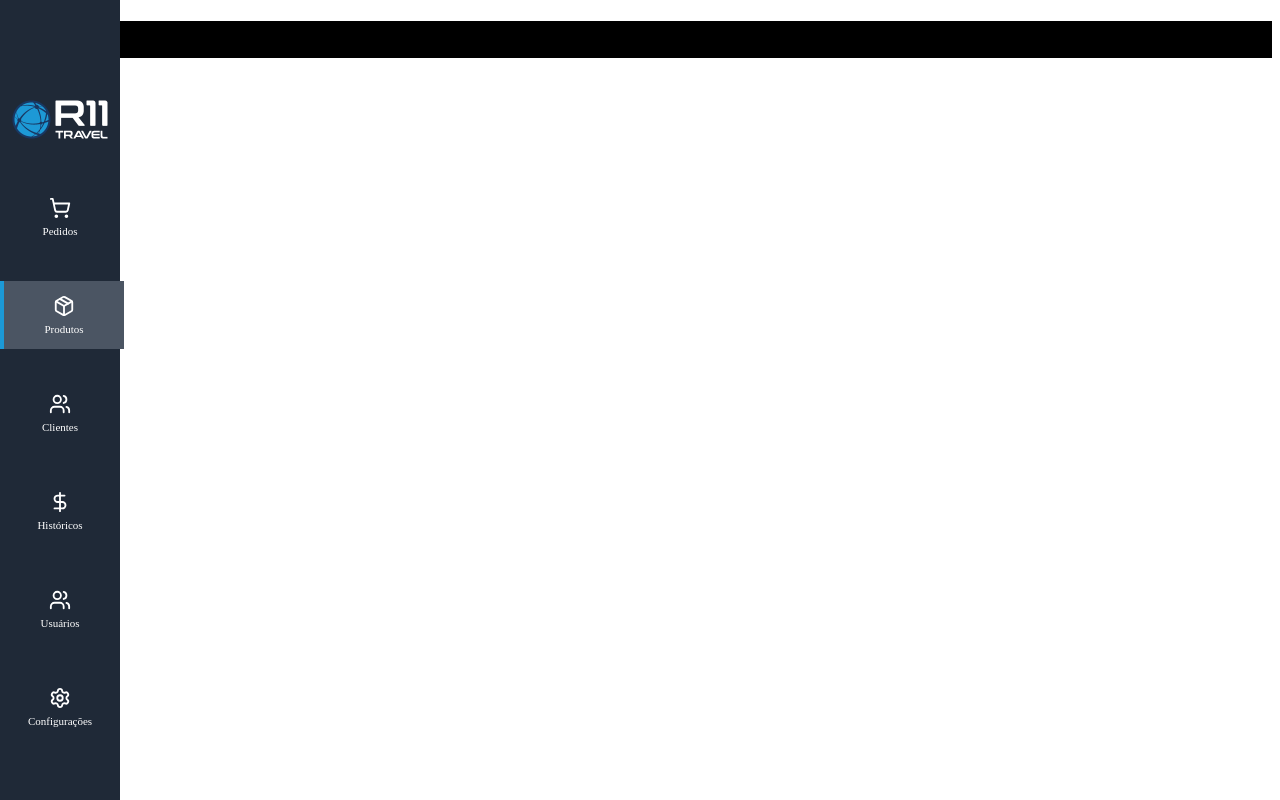
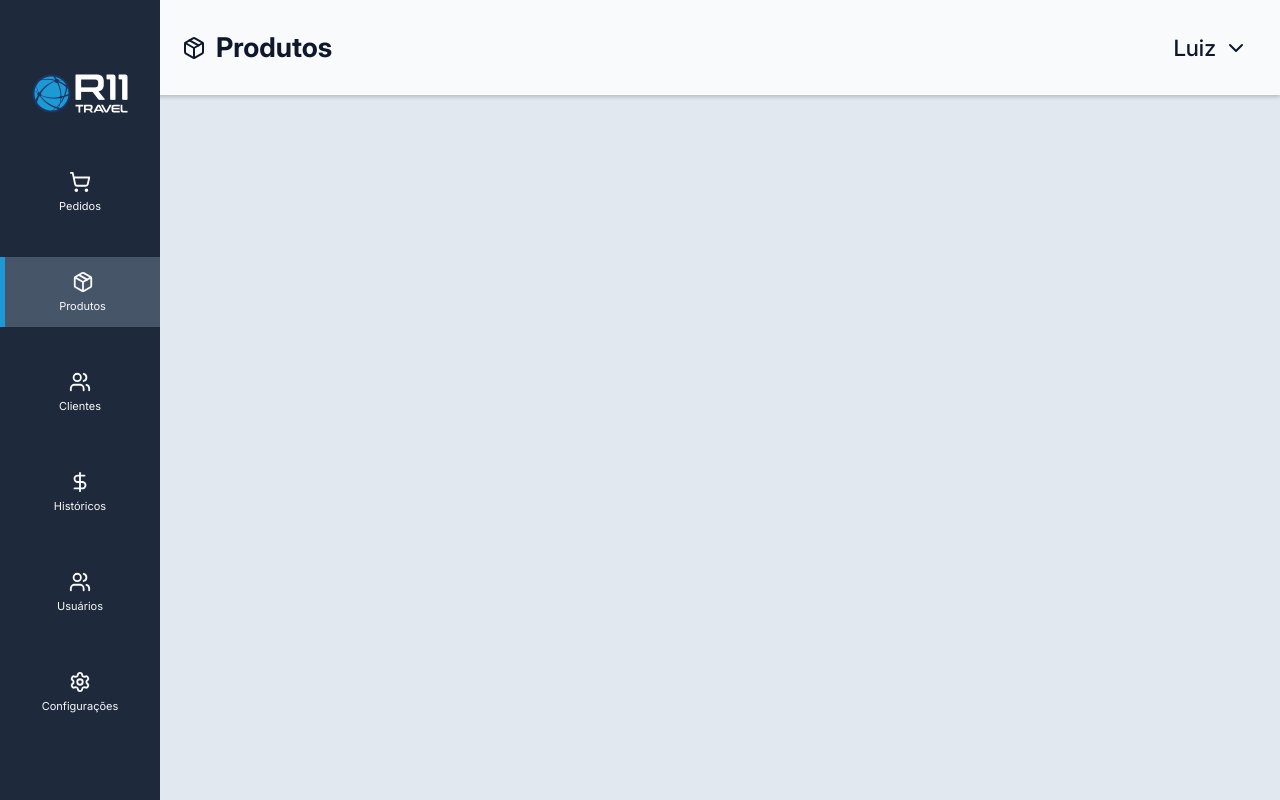
Before and after one commit to StorageAppOfWizard/StorageApp, a React (Vite) app in the folder frontend/StorageApp/: page / in a window 1280 px wide. Built offline with nearby package versions, Linux system fonts and the light colour scheme.

Commit message:
headerUpgrades

```diff
--- a/frontend/StorageApp/src/App.jsx
+++ b/frontend/StorageApp/src/App.jsx
@@ -1,5 +1,6 @@
 import { BrowserRouter } from 'react-router-dom'
 import RoutesApp from './routes/index'
+import './index.css'
 
 function App() {
   return (
--- a/frontend/StorageApp/src/components/Header/index.jsx
+++ b/frontend/StorageApp/src/components/Header/index.jsx
@@ -0,0 +1,46 @@
+import { useState } from 'react';
+import { useLocation, useNavigate } from 'react-router-dom';
+import styles from '../../styles/header.module.css';
+import { ChevronDown } from 'lucide-react';
+import { headerData } from '../../data/menuItems';
+
+export default function Header({ profileName = "", overrideTitle, overrideIcon }) {
+  const location = useLocation();
+  const navigate = useNavigate();
+  const [isDropdownOpen, setIsDropdownOpen] = useState(false);
+  const { title, icon: Icon } = overrideTitle || overrideIcon
+    ? { title: overrideTitle, icon: overrideIcon }
+    : (headerData[location.pathname] || { title: "Página Não Encontrada", icon: null });
+
+  const handleDropdownToggle = () => {
+    setIsDropdownOpen((prev) => !prev);
+  };
+
+  const handleOptionClick = (path) => {
+    navigate(path);
+    setIsDropdownOpen(false);
+  };
+
+  return (
+    <header className={styles.header}>
+      <div className={styles.titleContainer}>
+        {Icon && <Icon />}
+        <span className={styles.title}>{title}</span>
+      </div>
+      <div className={styles.profile} onClick={handleDropdownToggle}>
+        <span className={styles.profileName}>{profileName}</span>
+        <ChevronDown className={styles.profileIcon} />
+        {isDropdownOpen && (
+          <div className={styles.dropdown}>
+            <div onClick={() => handleOptionClick('/configuracoes')} className={styles.dropdownItem}>
+              Configurações
+            </div>
+            <div onClick={() => handleOptionClick('/historicos')} className={styles.dropdownItem}>
+              Histórico
+            </div>
+          </div>
+        )}
+      </div>
+    </header>
+  );
+}
--- a/frontend/StorageApp/src/components/Layout.jsx
+++ b/frontend/StorageApp/src/components/Layout.jsx
@@ -1,12 +1,16 @@
-import Sidebar from "./Sidebar";
 import { Outlet } from "react-router-dom";
+import Sidebar from "./Sidebar/index.jsx";
+import Header from "./Header/index.jsx";
 
 export default function Layout() {
   return (
-    <div className="app-layout">
+    <div style={{ display: "flex", minHeight: "100vh" }}>
       <Sidebar />
-      <div className="main-content">
-        <Outlet />
+      <div style={{ flex: 1, marginLeft: "165px" }}>
+        <Header />
+        <main style={{ padding: "60px 20px 20px", minHeight: "calc(100vh - 60px)" }}>
+          <Outlet />
+        </main>
       </div>
     </div>
   );
--- a/frontend/StorageApp/src/components/Sidebar/index.jsx
+++ b/frontend/StorageApp/src/components/Sidebar/index.jsx
@@ -1,33 +1,25 @@
 import { useState } from "react";
 import { NavLink } from "react-router-dom";
-import { ShoppingCart, Package, Users, DollarSign, Menu, Settings } from 'lucide-react';
-import "./sidebar.css";
+import { Menu } from 'lucide-react';
+import styles from '../../styles/sidebar.module.css';
 import logo from '../../assets/Logo-teste.png';
+import { menuItems } from '../../data/menuItems';
 
 export default function Sidebar() {
     const [isOpen, setIsOpen] = useState(false);
 
-    const menuItems = [
-        { name: "Pedidos", icon: ShoppingCart, path: "/pedidos" },
-        { name: "Produtos", icon: Package, path: "/" },
-        { name: "Clientes", icon: Users, path: "/clientes" },
-        { name: "Históricos", icon: DollarSign, path: "/historicos" },
-        { name: "Usuários", icon: Users, path: "/usuarios" },
-        { name: "Configurações", icon: Settings, path: "/configuracoes" }
-    ];
-
     return (
         <>
-            <button className="menu-toggle" onClick={() => setIsOpen(!isOpen)}>
+            <button className={styles.sidebarToggle} onClick={() => setIsOpen(!isOpen)} aria-label="Abrir/Fechar menu lateral">
                 <Menu size={24} />
             </button>
 
-            <nav className={`sidebar ${isOpen ? "open" : ""}`}>
-                <div className="logo">
+            <nav className={`${styles.sidebar} ${isOpen ? styles.open : ''}`}>
+                <div className={styles.logo}>
                     <img src={logo} alt="Logo da Marca" />
                 </div>
 
-                <div className="menu">
+                <div className={styles.menu}>
                     {menuItems.map((item) => {
                         const Icon = item.icon;
                         return (
@@ -35,19 +27,21 @@ export default function Sidebar() {
                                 key={item.name}
                                 to={item.path}
                                 className={({ isActive }) =>
-                                    `menu-item ${isActive ? "active" : ""}`
+                                    `${styles.menuItem} ${isActive ? styles.active : ''}`
                                 }
                                 onClick={() => setIsOpen(false)}
                             >
-                                <Icon className="icon" />
+                                <Icon className={styles.icon} />
                                 <span>{item.name}</span>
                             </NavLink>
+
+
                         );
                     })}
                 </div>
             </nav>
 
-            {isOpen && <div className="overlay" onClick={() => setIsOpen(false)}></div>}
+            {isOpen && <div className={styles.overlay} onClick={() => setIsOpen(false)}></div>}
         </>
     );
 }
--- /dev/null
+++ b/frontend/StorageApp/src/data/menuItems.js
@@ -0,0 +1,19 @@
+import { ShoppingCart, Package, Users, DollarSign, Settings } from 'lucide-react';
+
+export const menuItems = [
+    { name: "Pedidos", icon: ShoppingCart, path: "/pedidos" },
+    { name: "Produtos", icon: Package, path: "/" },
+    { name: "Clientes", icon: Users, path: "/clientes" },
+    { name: "Históricos", icon: DollarSign, path: "/historicos" },
+    { name: "Usuários", icon: Users, path: "/usuarios" },
+    { name: "Configurações", icon: Settings, path: "/configuracoes" }
+];
+
+export const headerData = {
+    "/": { title: "Produtos", icon: Package },
+    "/pedidos": { title: "Pedidos", icon: ShoppingCart },
+    "/clientes": { title: "Clientes", icon: Users  },
+    "/historicos": { title: "Históricos", icon: DollarSign },
+    "/usuarios": { title: "Usuários", icon: Users },
+    "/configuracoes": { title: "Configurações", icon: Settings },
+};
--- a/frontend/StorageApp/src/index.css
+++ b/frontend/StorageApp/src/index.css
@@ -1,13 +1,59 @@
-*{
+@font-face {
+  font-family: 'Inter';
+  src: url('./assets/fonts/Inter-VariableFont_opsz\,wght.ttf') format('woff2');
+  font-style: normal;
+  font-weight: 100 900;
+  font-display: swap;
+}
+
+:root{
+  --cor-50: #f8fafc;
+  --cor-100: #f1f5f9;
+  --cor-200: #e2e8f0;
+  --cor-300: #cbd5e1;
+  --cor-400: #94a3b8;
+  --cor-500: #64748b;
+  --cor-600: #475569;
+  --cor-700: #334155;
+  --cor-800: #1e293b;
+  --cor-900: #0f172a;
+  --cor-details:#1C99D6;
+}
+
+* {
   padding: 0;
   margin: 0;
   box-sizing: border-box;
 }
 
-a{
+html {
+  scroll-behavior: smooth;
+}
+
+body {
+  background-color: var(--cor-200);
+  font-family: 'Inter', sans-serif;
+  -webkit-font-smoothing: antialiased;
+  -moz-osx-font-smoothing: grayscale;
+  color: #0F172A;
+}
+
+h1{
+  font-weight: 800;
+}
+
+h2, h3, h4{
+  font-weight: 600;
+}
+
+p{
+  font-weight: 400;
+}
+
+a {
   text-decoration: none;
 }
 
-ul{
+ul {
   list-style: none;
 }
--- a/frontend/StorageApp/src/pages/produtos/index.jsx
+++ b/frontend/StorageApp/src/pages/produtos/index.jsx
@@ -1,11 +1,11 @@
-import './produtos.css'
+import Header from "../../components/Header/index.jsx";
 
-export default function Produtos(){
-    return(
-        <div className='teste'>
-            <h1>
-                Teste
-            </h1>
-        </div>
-    )
+export default function Produtos() {
+  return (
+    <>
+      <Header profileName="Luiz" />
+      <div style={{ marginLeft: "165px", marginTop: "60px", padding: "20px" }}>
+      </div>
+    </>
+  );
 }
--- /dev/null
+++ b/frontend/StorageApp/src/styles/header.module.css
@@ -0,0 +1,75 @@
+.header {
+  position: fixed;
+  top: 0;
+  left: 150px;
+  width: calc(100% - 150px);
+  height: 95px;
+  background-color: var(--cor-50);
+  color: var(--slate-50);
+  display: flex;
+  flex-direction: row;
+  align-items: center;
+  justify-content: space-between;
+  padding: 0 2em;
+  box-shadow: 0 2px 4px rgba(0, 0, 0, 0.1);
+  z-index: 999;
+}
+
+.titleContainer {
+  display: flex;
+  align-items: center;
+}
+
+.title {
+  margin-left: 10px;
+  font-size: 1.7rem;
+  font-weight: bold;
+}
+
+.profile {
+  display: flex;
+  align-items: center;
+  gap: 8px;
+  cursor: pointer;
+  position: relative;
+}
+
+.profileName {
+  font-size: 1.4rem;
+  font-weight: 500;
+}
+
+.profileIcon {
+  cursor: pointer;
+  font-size: 1.2rem;
+  transition: transform 0.3s ease-in-out;
+}
+
+.dropdown {
+  position: absolute;
+  top: 100%;
+  right: 0;
+  background-color: var(--cor-100);
+  border-radius: 4px;
+  box-shadow: 0 2px 4px rgba(0, 0, 0, 0.2);
+  min-width: 150px;
+  z-index: 1002;
+  display: flex;
+  flex-direction: column;
+}
+
+.dropdownItem {
+  padding: 8px 16px;
+  color: var(--cor-900);
+  cursor: pointer;
+}
+
+@media (max-width: 768px) {
+  .header {
+    left: 0;
+    width: 100%;
+  }
+  .profile {
+    display: none;
+  }
+}
--- a/frontend/StorageApp/src/components/Sidebar/sidebar.css
+++ b/frontend/StorageApp/src/styles/sidebar.module.css
@@ -1,8 +1,8 @@
 .sidebar {
-    width: 120px;
+    width: 160px;
     height: 100vh;
-    background-color: #1f2937;
-    color: #fff;
+    background-color: var(--cor-800);
+    color: var(--cor-50);
     display: flex;
     flex-direction: column;
     align-items: center;
@@ -32,7 +32,7 @@
     width: 100%;
 }
 
-.menu-item {
+.menuItem {
     display: flex;
     flex-direction: column;
     align-items: center;
@@ -42,18 +42,18 @@
     font-size: 11px;
     background: transparent;
     text-decoration: none;
-    color: #fff;
+    color: var(--cor-50);
     transition: background 0.3s ease;
     position: relative;
 }
 
-.menu-item:hover {
-    background-color: #374151;
+.menuItem:hover {
+    background-color: var(--cor-700);
 }
 
-.menu-item.active {
-    background-color: #4b5563;
-    border-left: 4px solid #1C99D6;
+.active {
+    background-color: var(--cor-600);
+    border-left: 5px solid #1C99D6;
 }
 
 .icon {
@@ -61,14 +61,13 @@
     height: 22px;
 }
 
-/* Botão do menu (mobile) */
-.menu-toggle {
+.sidebarToggle {
     position: fixed;
     top: 15px;
-    left: 15px;
+    left: 8px;
     background: none;
     border: none;
-    color: #1f2937;
+    color: var(--cor-50);
     z-index: 1100;
     cursor: pointer;
     display: none;
@@ -94,7 +93,7 @@
         transform: translateX(0);
     }
 
-    .menu-toggle {
+    .sidebarToggle {
         display: block;
     }
 }
--- a/frontend/StorageApp/vite.config.js
+++ b/frontend/StorageApp/vite.config.js
@@ -4,4 +4,7 @@ import react from '@vitejs/plugin-react-swc'
 // https://vite.dev/config/
 export default defineConfig({
   plugins: [react()],
+  css: {
+    modules: true,
+  },
 })
```
Also changed, not shown: frontend/StorageApp/src/assets/fonts/Inter-Italic-VariableFont_opsz,wght.ttf (added), frontend/StorageApp/src/assets/fonts/Inter-VariableFont_opsz,wght.ttf (added), frontend/StorageApp/src/components/Header/header.css (deleted).
